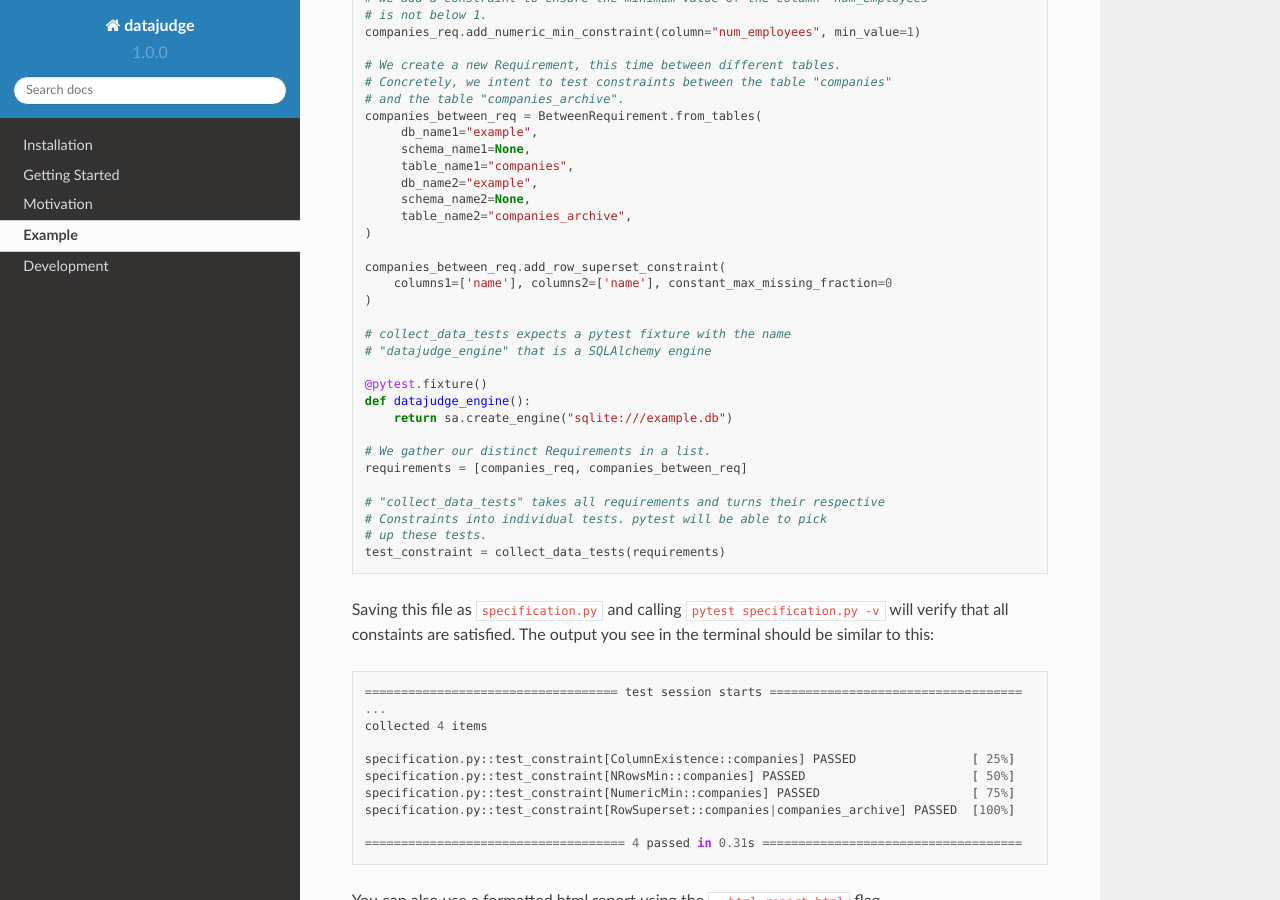
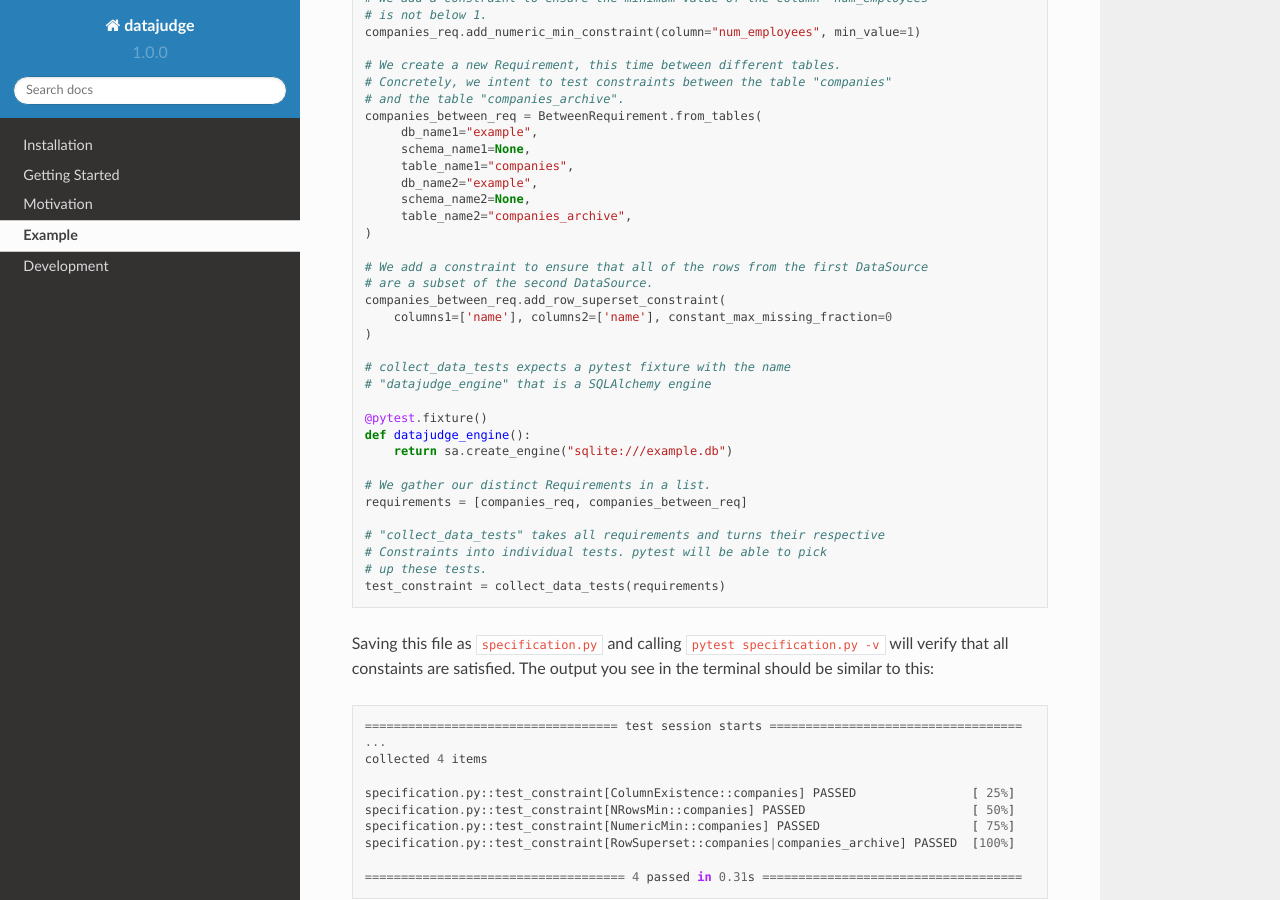
Before and after one commit to Quantco/datajudge, a Sphinx documentation site: the page built from docs/source/examples/example.rst, in a window 1280 px wide and 900 px high, scrolled down 1621 px. Built offline with Sphinx 7.4.7 and the Read the Docs theme 2.0.0, drawn with Linux system fonts in a browser that asks for light colours; pages that are not in the unit, such as notebooks, are missing from menus.

Commit message:
Add explanation to constraint creation.

```diff
--- a/docs/source/examples/example.rst
+++ b/docs/source/examples/example.rst
@@ -110,6 +110,8 @@ As an example, we will run 4 tests on this table:
 	 table_name2="companies_archive",
     )
 
+    # We add a constraint to ensure that all of the rows from the first DataSource
+    # are a subset of the second DataSource.
     companies_between_req.add_row_superset_constraint(
         columns1=['name'], columns2=['name'], constant_max_missing_fraction=0
     )
```
